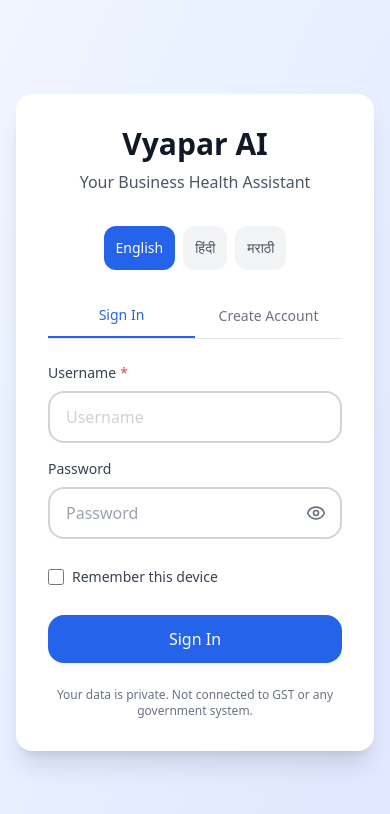
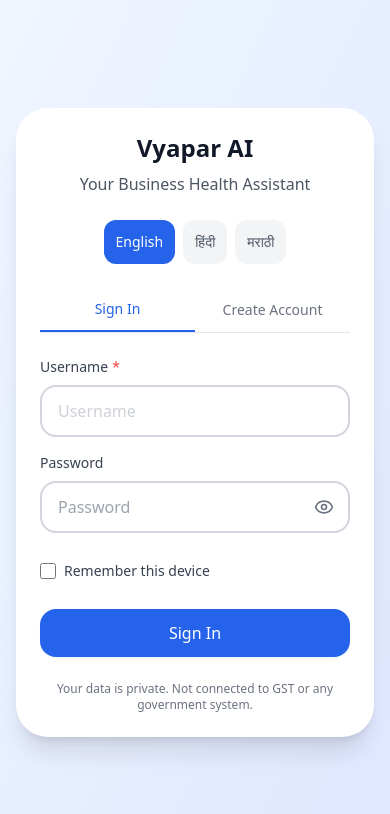
Before and after one commit to shubnimkar/vyapar-AI, a Next.js app: page /login in a window 390 px wide. Shown: the top 814 px of the page. Built offline with nearby package versions, Linux system fonts and the light colour scheme.

Commit message:
pwa fixes

```diff
--- a/app/login/page.tsx
+++ b/app/login/page.tsx
@@ -179,10 +179,10 @@ export default function LoginPage() {
   };
 
   return (
-    <div className="min-h-screen flex items-center justify-center bg-gradient-to-br from-blue-50 to-indigo-100 px-4">
-      <div className="max-w-md w-full bg-white rounded-lg shadow-xl p-8">
-        <div className="text-center mb-8">
-          <h1 className="text-3xl font-bold text-gray-900 mb-2">
+    <div className="min-h-screen flex items-center justify-center bg-gradient-to-br from-blue-50 to-indigo-100 px-4 py-6">
+      <div className="w-full max-w-md bg-white rounded-2xl shadow-xl p-6 sm:p-8">
+        <div className="text-center mb-6 sm:mb-8">
+          <h1 className="text-2xl sm:text-3xl font-bold text-gray-900 mb-2">
             {t('appTitle', language)}
           </h1>
           <p className="text-gray-600">
@@ -191,7 +191,7 @@ export default function LoginPage() {
         </div>
 
         {/* Language Selector */}
-        <div className="mb-6 flex justify-center space-x-2">
+        <div className="mb-6 flex justify-center gap-2 flex-wrap">
           <button
             onClick={() => handleLanguageChange('en')}
             className={`px-3 py-1 rounded-md text-sm font-medium transition-colors ${
--- a/app/page.tsx
+++ b/app/page.tsx
@@ -990,7 +990,7 @@ export default function Home() {
         />
       )}
 
-      <div className="min-h-screen bg-gray-50 flex overflow-hidden">
+      <div className="min-h-screen bg-gray-50 flex flex-col lg:flex-row overflow-hidden">
         {/* Sidebar */}
         <aside className="hidden lg:flex w-64 border-r border-gray-200 bg-white flex-col h-screen sticky top-0">
           {/* Logo/Brand */}
@@ -1043,7 +1043,7 @@ export default function Home() {
         {/* Main Content Area */}
         <main className="flex-1 flex flex-col h-screen overflow-hidden bg-gray-50">
           {/* Header */}
-          <header className="sticky top-0 z-30 flex items-center justify-between px-8 py-4 bg-white/95 backdrop-blur-md border-b border-gray-200">
+          <header className="sticky top-0 z-30 flex items-center justify-between px-4 py-3 sm:px-6 lg:px-8 bg-white/95 backdrop-blur-md border-b border-gray-200">
             <div>
               <h2 className="text-xl font-bold text-gray-900">
                 {getSectionLabel(activeSection)}
@@ -1056,12 +1056,12 @@ export default function Home() {
           </header>
 
           {/* Scrollable Dashboard Content */}
-          <div className="flex-1 overflow-y-auto p-8 bg-gray-50">
+          <div className="flex-1 overflow-y-auto p-4 pb-24 sm:p-6 sm:pb-6 lg:p-8 lg:pb-8 bg-gray-50">
             <div
               className={
                 activeSection === 'health'
                   ? 'space-y-6 w-full'
-                  : 'space-y-6 max-w-7xl mx-auto'
+                  : 'space-y-6 w-full max-w-7xl mx-auto'
               }
             >
               {activeSection === 'dashboard' && (
```
